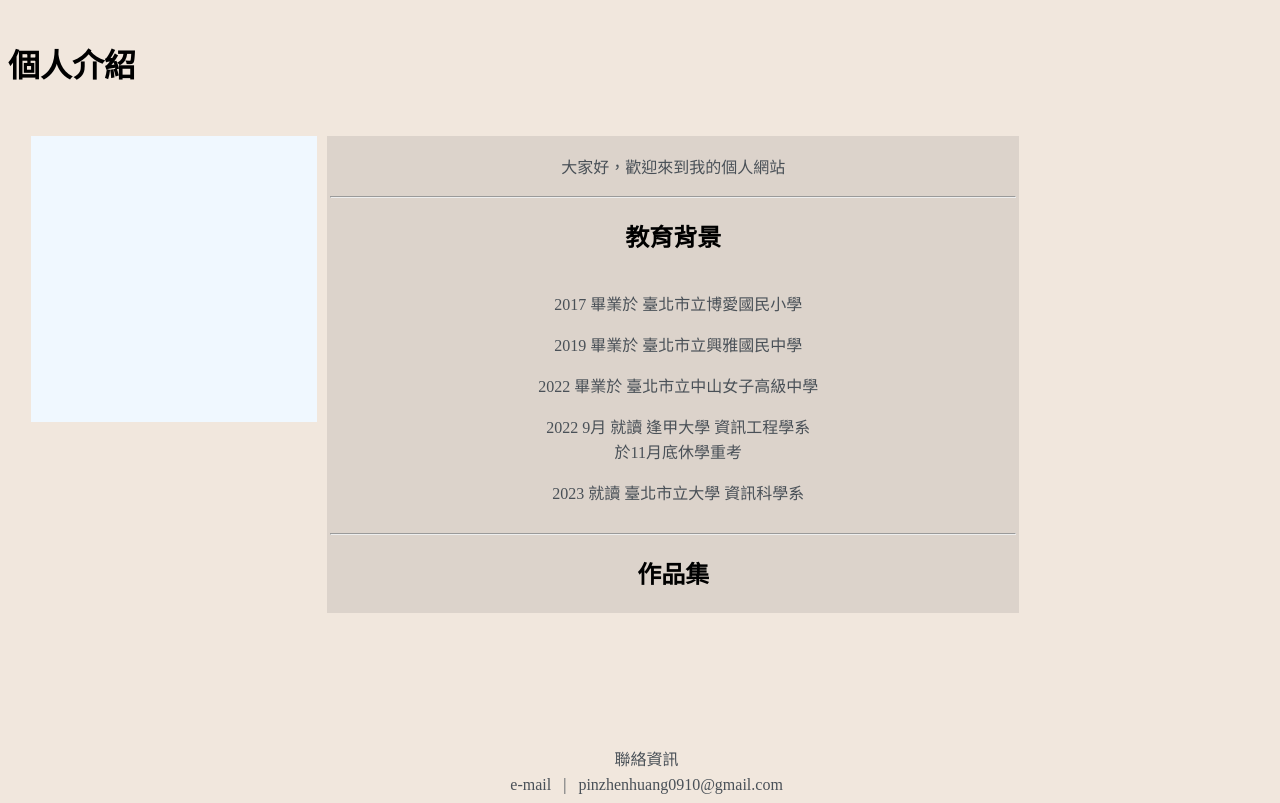
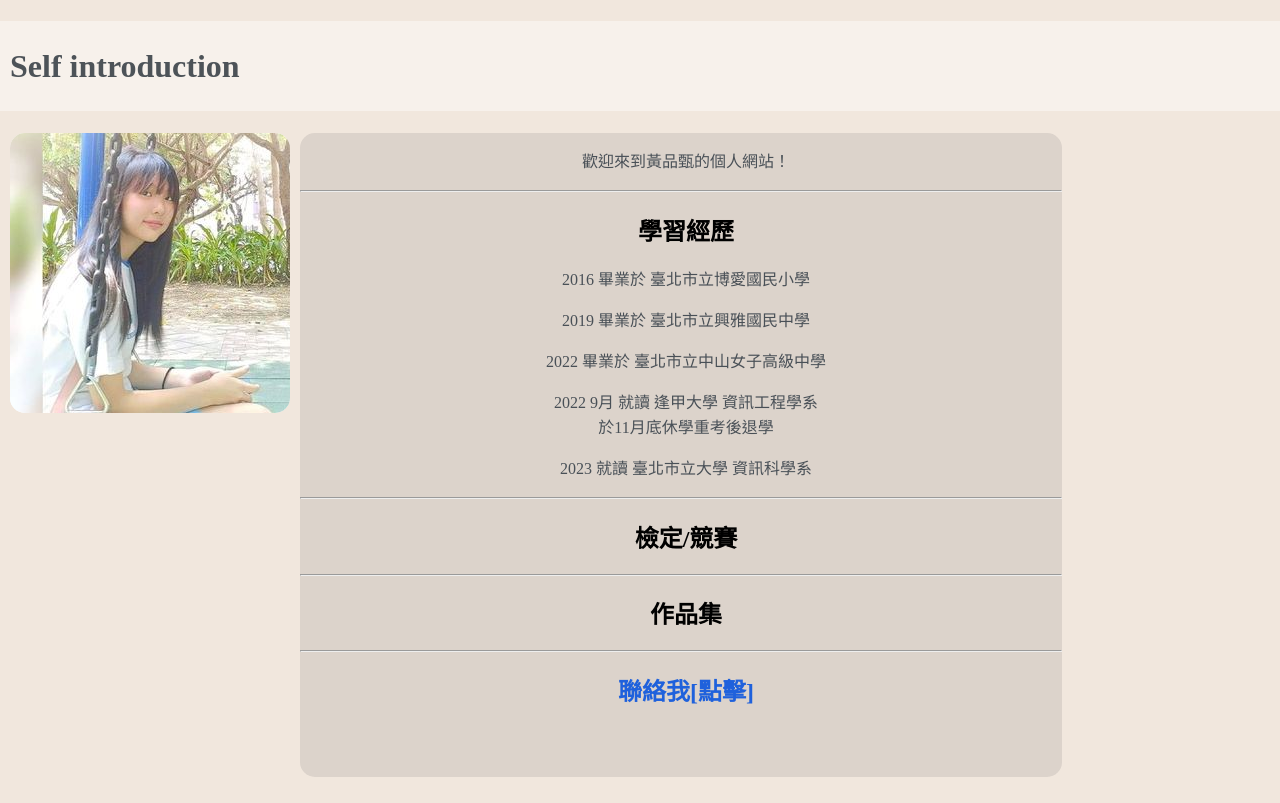
Before and after one commit to DoraHuang1234/DoraHuang1234.github.io, a plain HTML site: page index.html in a window 1280 px wide. Shown: the top 803 px of the page. Drawn offline with Linux system fonts and the light colour scheme.

Commit message:
Add files via upload

```diff
--- a/index.html
+++ b/index.html
@@ -2,37 +2,51 @@
 <html lang="zh-tw">
     <head>
         <meta charset="utf-8">
-        <title>介紹</title>
+        <title>Self introduction</title>
         <link rel="stylesheet" href="indexCss.css">
         <style type="text/css">
 
         </style>
     </head>
-    <body>
+    <body oncontextmenu="return false">
         <header>
-            <h1>
-                個人介紹
+            <h1 class="headerTitle">
+                Self introduction
             </h1>
         </header>
         <div class="wapper">
             <div class="pic">
-
+                <img src="pictureIn2020.jpg" alt="照片" class="img2020"/>
             </div>
             <div class="mainDiv">
-                <p>
-                    大家好，歡迎來到我的個人網站
-                </p>
+                <div>
+                    <p>
+                        歡迎來到黃品甄的個人網站！
+                    </p>
+                </div>
                 <hr>
-                <h2>教育背景</h2>
                 <div>
-                    <p>2017 畢業於 臺北市立博愛國民小學</p>
+                    <h2>學習經歷</h2>
+                    <p>2016 畢業於 臺北市立博愛國民小學</p>
                     <p>2019 畢業於 臺北市立興雅國民中學</p>
                     <p>2022 畢業於 臺北市立中山女子高級中學</p>
-                    <p>2022 9月 就讀 逢甲大學 資訊工程學系<br>於11月底休學重考</p>
+                    <p>2022 9月 就讀 逢甲大學 資訊工程學系<br>於11月底休學重考後退學</p>
                     <p>2023 就讀 臺北市立大學 資訊科學系</p>
                 </div>
                 <hr>
-                <h2>作品集</h2>
+                <div>
+                    <h2>檢定/競賽</h2>
+                </div>
+                <hr>
+                <div>
+                    <h2>作品集</h2>
+                </div>
+                <hr>
+                <div>
+                    <h2>
+                        <a href="" class="contact">聯絡我[點擊]</a>
+                    </h2>
+                </div>
             </div>
         </div>
 
--- a/indexCss.css
+++ b/indexCss.css
@@ -1,34 +1,88 @@
+html{
+    margin: 0;
+    padding: 0;
+}
 body{
     background-color: #F1E7DD;
     text-align: justify;
+    height: 100%;
+    margin: 0;
+    overflow-x: hidden;
+    padding: 0;
 }
+.wapper{
+    min-height: 100%;
+    margin-bottom: -50px;
+}
+
+/*主體設定*/
+.mainDiv{
+    background-color: rgb(33,37,41,10%);
+    text-align: center;
+    float:left;
+    width:60%;
+    padding-bottom: 50px;
+    min-height: calc(100% - 50px);
+    flex-grow: 1;
+    border-radius: 15px;
+}
+
+/*footer設定*/
 .footerStyle{
     color: #495057;
     text-align: center;
-    position: absolute;
-    bottom: 0;
-    width: 99%;
+    margin-top: 200%;
+    padding: 20px;
+    background-color: rgb(255,255,255,40%);
 }
 .footerDiv{
     line-height: 25px;
     bottom: 0;
-    border: 0;
 }
+
+/*header設定*/
 header{
-    width: 99%;
     top: 0;
     position: relative;
     line-height: 90px;
+    background-color: rgb(255,255,255,40%);
 }
+.headerTitle{
+    color: #4d5358;
+    margin-left: 10px;
+}
+
+/*圖片設定*/
+.pic{
+    float:left;
+    background-color: rgb(255, 255, 255);
+    width:280px;
+    height:280px;
+    text-align:center;
+    margin: auto;
+    overflow: hidden;
+    border: 0;
+    border-radius: 15px;
+}
+.img2020{
+    top: 0;
+    bottom: 0;
+    left: 0;
+    margin: auto;
+    border: 0;
+    overflow: hidden;
+}
+
+
+/*聯絡表單*/
+.contact{
+    color: rgb(31, 97, 220);
+    text-decoration: none;
+}
+
+
 div{
     margin-left: 10px;
-    padding: 3px;
-}
-.mainDiv{
-    background-color: rgb(33,37,41,10%);
-    text-align: center;
-    float:left;
-    width:55%;
 }
 p{
     color: #495057;
@@ -38,10 +92,3 @@ li{
     color: #495057;
     line-height: 30px;
 }
-.pic{
-    float:left;
-    background-color: aliceblue;
-    width:280px;
-    height:280px;
-    text-align:center;
-}
```
Also changed, not shown: pictureIn2020.jpg (added).
